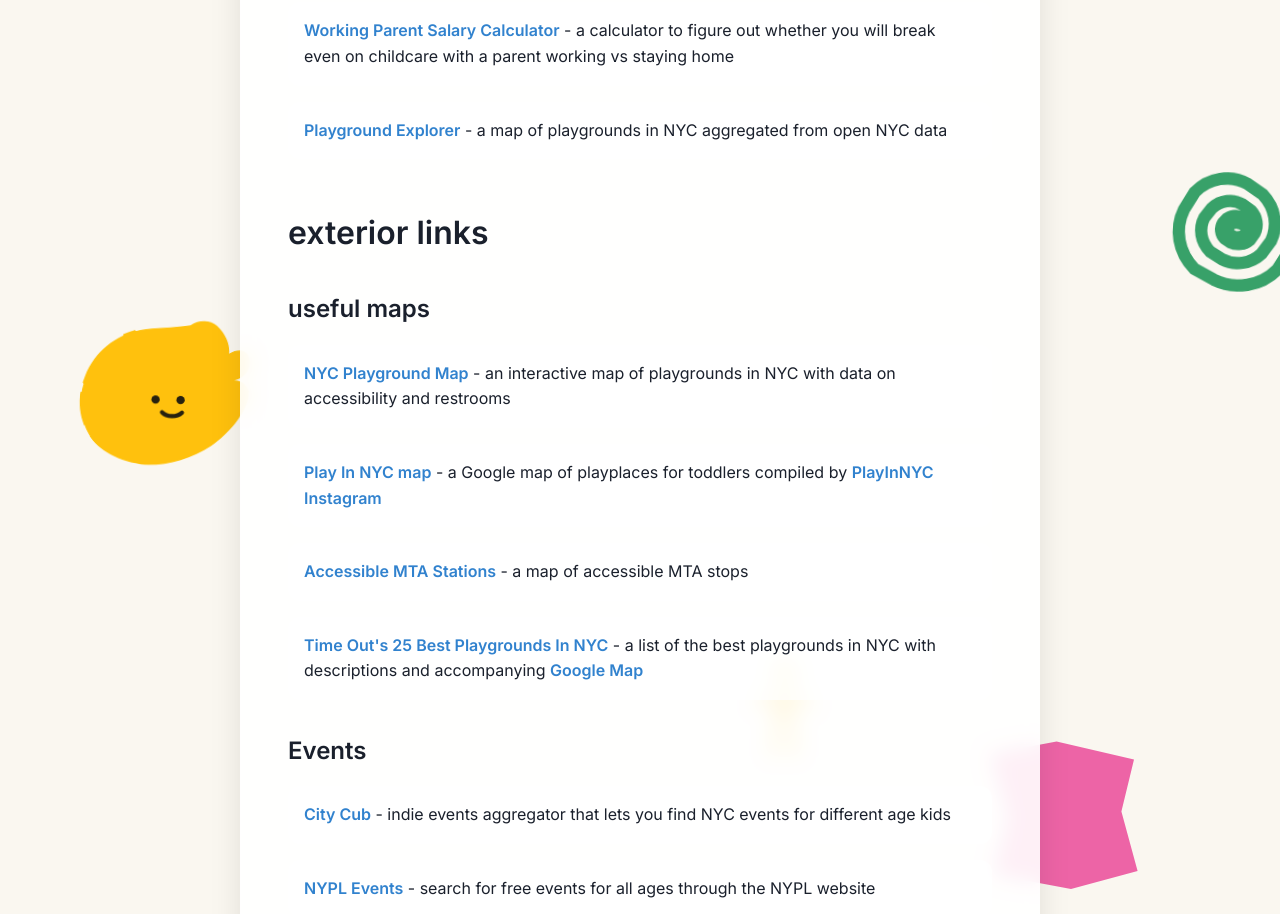
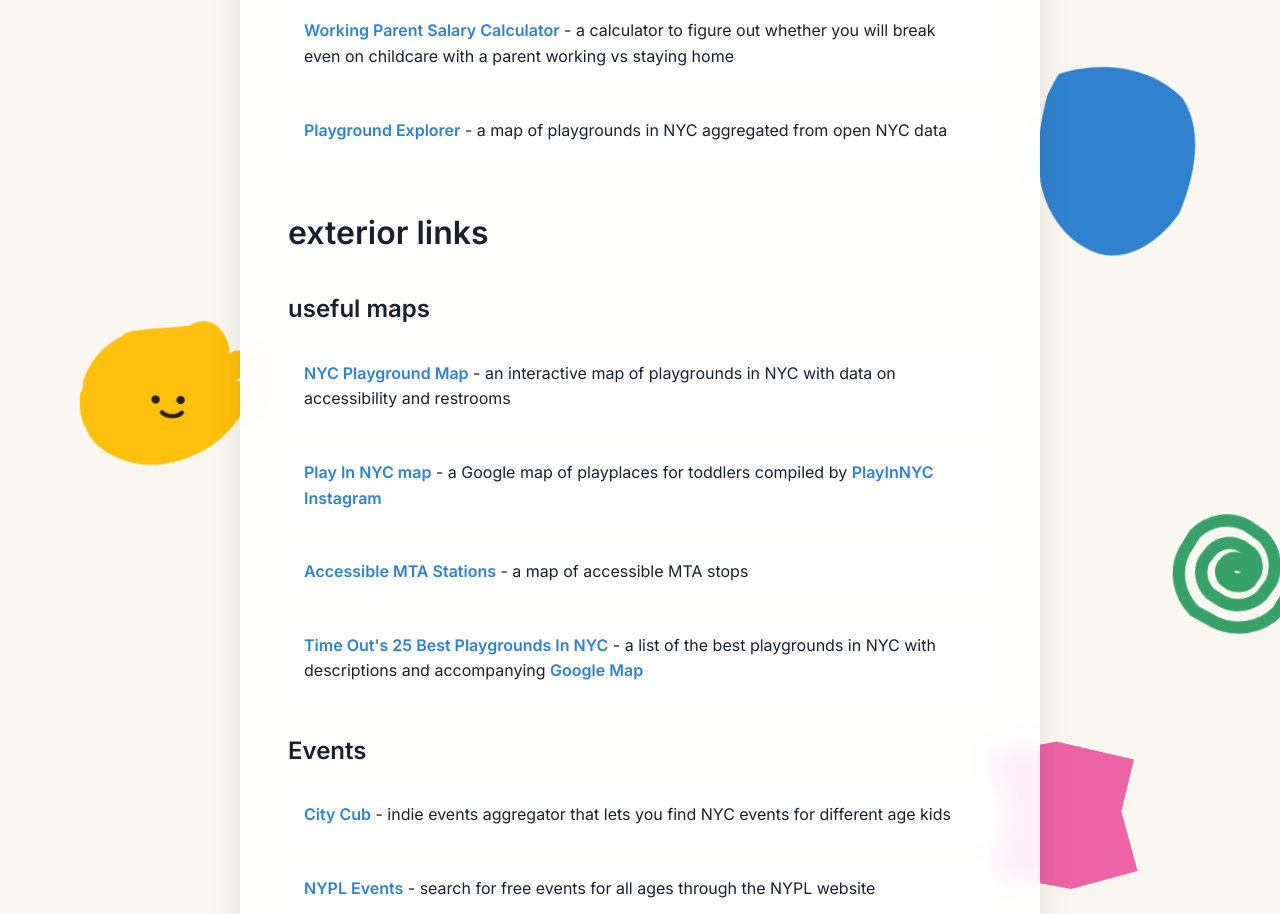
Before and after one commit to graceolivia/momtools.nyc, a plain HTML site: page index.html in a window 1280 px wide. Shown: the part 632-1546 px from the top of the page. Drawn offline with Linux system fonts and the light colour scheme.

Commit message:
space background more pleasingly

```diff
--- a/index.html
+++ b/index.html
@@ -54,7 +54,7 @@
       }
 
       .bg-shape2 {
-        top: 20%;
+        top: 40%;
         right: 2%;
         width: 250px;
         height: 250px;
@@ -78,7 +78,7 @@
       }
 
       .bg-shape5 {
-        top: 45%;
+        top: 65%;
         right: -5%;
         width: 220px;
         height: 220px;
@@ -86,10 +86,11 @@
       }
 
       .bg-shape6 {
-        top: 75%;
-        left: 55%;
-        width: 160px;
-        height: 160px;
+        top: 5%;
+        right: -5%;
+        width: 640px;
+        height: 640px;
+        transform: rotate(-45deg);
         animation: float 4s ease-in-out infinite reverse;
       }
 
```
